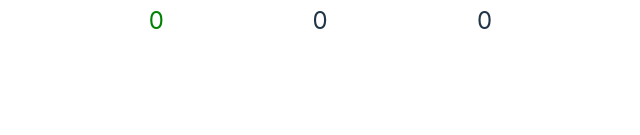
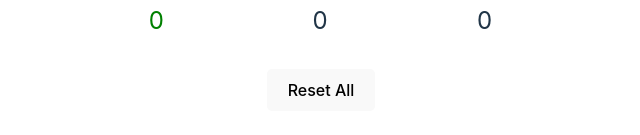
Before and after one commit to 2underscores/tic-tac-toe, a React (Vite) app in the folder app/frontend/: page / in a window 1280 px wide. Shown: the part 729-864 px from the top of the page, without its empty margins (319-959 px from the left). Before the commit the page ends 800 px from the top, so only its background shows below. Built offline with nearby package versions, Linux system fonts and the light colour scheme.

Commit message:
Reset button

```diff
--- a/app/frontend/src/App.css
+++ b/app/frontend/src/App.css
@@ -67,3 +67,13 @@
 .game-status.ONGOING {
   opacity: 0.0;
 }
+
+.reset-all-button {
+  padding: 10px 20px;
+  text-align: center;
+  text-decoration: none;
+  display: inline-block;
+  font-size: 16px;
+  margin-top: 30px;
+  border-radius: 5px;
+}
--- a/app/frontend/src/App.tsx
+++ b/app/frontend/src/App.tsx
@@ -80,6 +80,15 @@
     setHistoryIndex(0);
   }
 
+  function resetScores() {
+    setScores({ x: 0, o: 0, draw: 0 });
+  }
+
+  function resetAll() {
+    resetBoard();
+    resetScores();
+  }
+
   function highlightPlayerTurn(player: 'X' | 'O'): boolean {
     if (gameState(game[historyIndex]) !== 'ONGOING') {
       return false;
@@ -121,7 +130,7 @@
           <div>{scores.o}</div>
         </div>
       </div>
-      {/* <button onClick={resetBoard}>Reset</button> */}
+      <button className="reset-all-button" onClick={resetAll}>Reset All</button>
     </>
   )
 }
--- a/app/frontend/src/components/Board.tsx
+++ b/app/frontend/src/components/Board.tsx
@@ -15,7 +15,6 @@
         }
         return [];
     }
-    const winLine = getWinline(board);
 
     let squares = board.map((cell: number, idx: number) => <Square index={idx} value={cell} winner={getWinline(board).includes(idx)} clickHandler={turnHandler} />)
 
```
